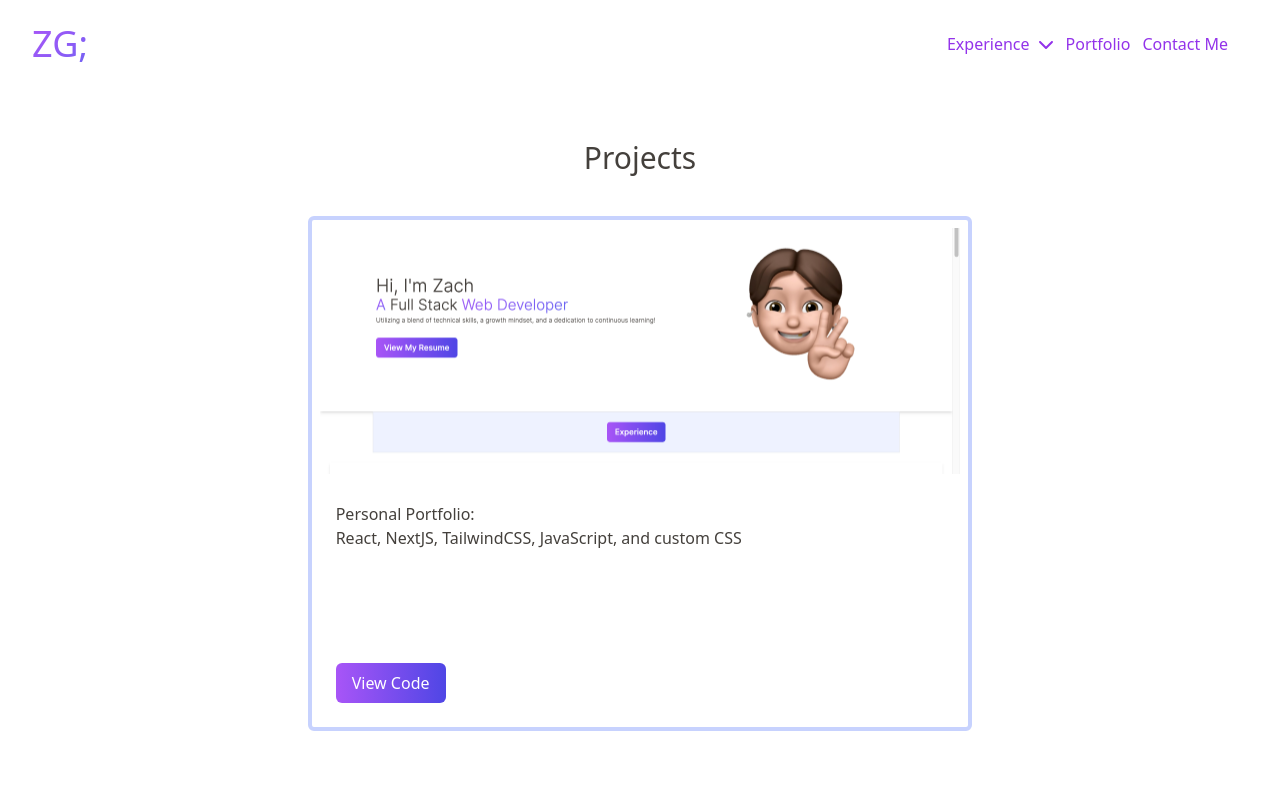
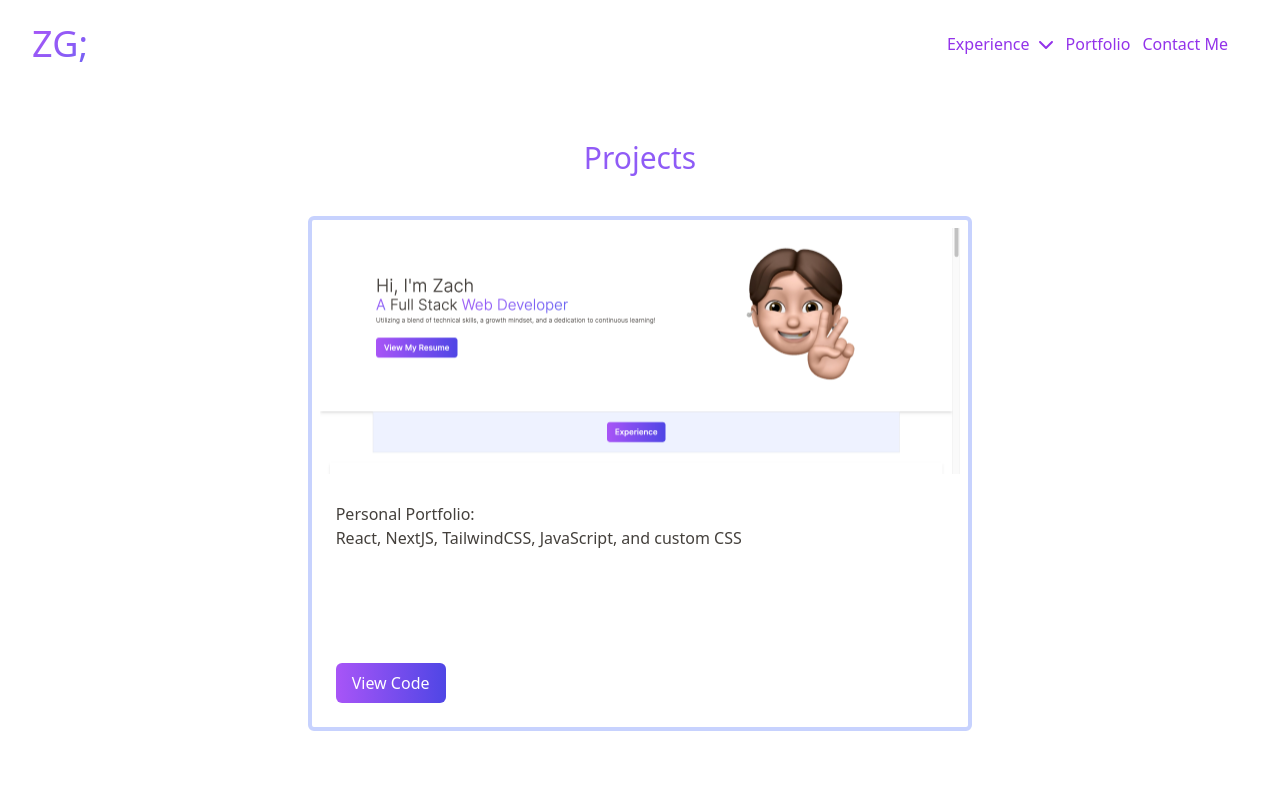
Before and after one commit to zdotg/next-folio, a Next.js app: page /portfolio in a window 1280 px wide. Shown: the top 800 px of the page. Built offline with nearby package versions, Linux system fonts and the light colour scheme.

Commit message:
Added text gradient to Projects text

```diff
--- a/src/app/portfolio/page.tsx
+++ b/src/app/portfolio/page.tsx
@@ -10,7 +10,7 @@ export default function Projects()  {
       id="Portfolio"
     >
       <div className="container mx-auto px-4 py-10">
-        <h2 className="text-center text-3xl font-light py-5">
+        <h2 className="text-center text-3xl font-light py-5 text-gradient">
           Projects
         </h2>
         <div className="flex flex-wrap justify-center columns-auto ">
```
